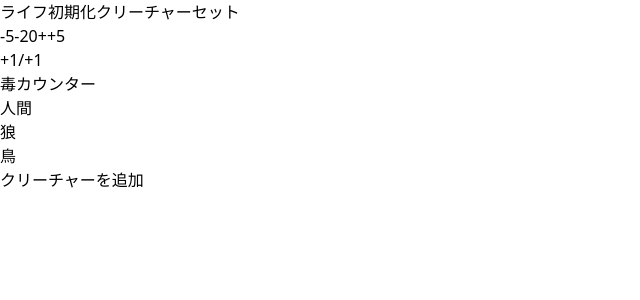
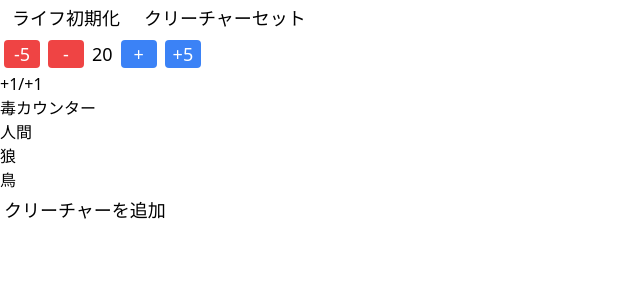
Before and after one commit to 30pancake/life_counter, a Nuxt app: page / in a window 1280 px wide. Shown: the top 300 px of the page, without its empty margins (0-640 px from the left). Built offline with nearby package versions, Linux system fonts and the light colour scheme.

Commit message:
player_info_viewのデザインを作成

```diff
--- a/assets/css/main.css
+++ b/assets/css/main.css
@@ -1,3 +1,29 @@
 @tailwind base;
 @tailwind components;
 @tailwind utilities;
+
+@layer base {
+  button {
+    @apply text-lg rounded px-2 m-1;
+  }
+  label {
+    @apply inline-block text-center text-lg m-1;
+  }
+}
+
+@layer components {
+  /* ボタン色設定 */
+  .red-button {
+    @apply bg-red-500 hover:bg-red-400 text-white;
+  }
+  .blue-button {
+    @apply bg-blue-500 hover:bg-blue-400 text-white;
+  }
+  /* コントロール形 */
+  .short {
+    @apply w-9;
+  }
+  .middle {
+    @apply w-12;
+  }
+}
--- a/components/player_info_view.vue
+++ b/components/player_info_view.vue
@@ -1,16 +1,20 @@
 <template>
-  <div @drop="dropHandler($event)" @dragover.prevent>
+  <div class="flex" @drop="dropHandler($event)" @dragover.prevent>
+    <div class="flex justify-center items-center">
+      <div>
+        <button class="red-button short" @click="decreaseLife(5)">-5</button>
+        <button class="red-button short" @click="decreaseLife(1)">-</button>
+        <label>{{ life }}</label>
+        <button class="blue-button short" @click="increaseLife(1)">+</button>
+        <button class="blue-button short" @click="increaseLife(5)">+5</button>
+      </div>
+    </div>
     <div>
-      <button @click="decreaseLife(5)">-5</button>
-      <button @click="decreaseLife(1)">-</button>
-      <label>{{ life }}</label>
-      <button @click="increaseLife(1)">+</button>
-      <button @click="increaseLife(5)">+5</button>
-    </div>
-    <div v-for="[counter, count] in getGroupedCounters">
-      <button @click="decreseCounter(counter)">-</button>
-      <label>{{ getCounterText(counter, count) }}</label>
-      <button @click="increseCounter(counter)">+</button>
+      <div v-for="[counter, count] in getGroupedCounters">
+        <button class="red-button short" @click="decreseCounter(counter)">-</button>
+        <label class="middle">{{ getCounterText(counter, count) }}</label>
+        <button class="blue-button short" @click="increseCounter(counter)">+</button>
+      </div>
     </div>
   </div>
 </template>
```
